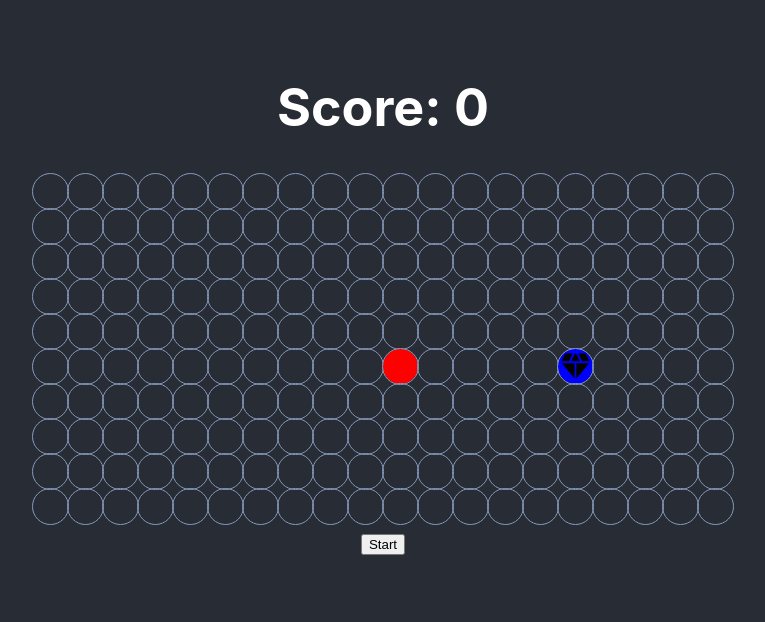
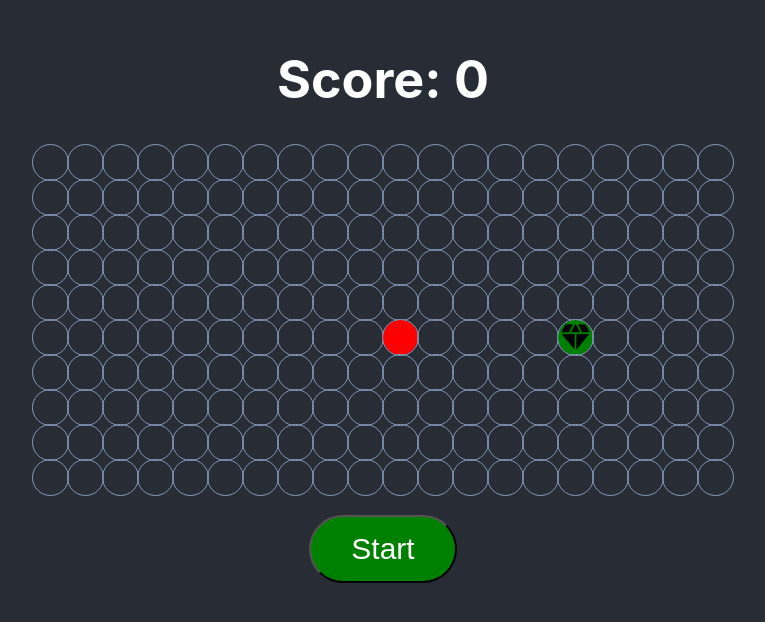
Before and after one commit to Terminator1601/FOG-Assignment-Snake-Game, a React (Create React App) app: page / in a window 1280 px wide. Shown: the part 102-724 px from the top of the page, without its empty margins (257-1022 px from the left). Built offline with nearby package versions, Linux system fonts and the light colour scheme.

Commit message:
added css to button

```diff
--- a/src/Board/Board.css
+++ b/src/Board/Board.css
@@ -19,9 +19,14 @@
 }
 
 .cell-red {
-  background-color: blue;
+  background-color: green;
 }
 
 .cell-purple {
   background-color: purple;
 }
+
+
+.hovereffect:hover{
+  filter: brightness(150%);
+}
--- a/src/Board/Board.jsx
+++ b/src/Board/Board.jsx
@@ -400,11 +400,40 @@ const Board = () => {
           </div>
         ))}
       </div>
-      <div>
+      <div style={{textAlign: 'center', marginTop: '20px'}}>
         {!gameRunning ? (
-          <button onClick={startGame}>Start</button>
+          <button
+            className="hovereffect"
+            style={{
+              backgroundColor: 'green',
+              color: 'white',
+              padding: '15px 40px',
+              borderRadius: '50px',
+              cursor: 'pointer',
+              fontFamily: 'fantasy',
+              fontSize: '30px',
+              transition: 'background-color 0.9s',
+              // filter: brightness(150),
+            }}
+            onClick={startGame}>
+            Start
+          </button>
         ) : (
-          <button onClick={stopGame}>Stop</button>
+          <button
+            className="hovereffect"
+            style={{
+              backgroundColor: 'red',
+              color: 'white',
+              padding: '15px 40px',
+              borderRadius: '50px',
+              cursor: 'pointer',
+              fontFamily: 'fantasy',
+              fontSize: '30px',
+              transition: 'background-color 0.9s',
+            }}
+            onClick={stopGame}>
+            Stop
+          </button>
         )}
       </div>
     </>
```
Also changed, not shown: TODOs.txt (deleted).
